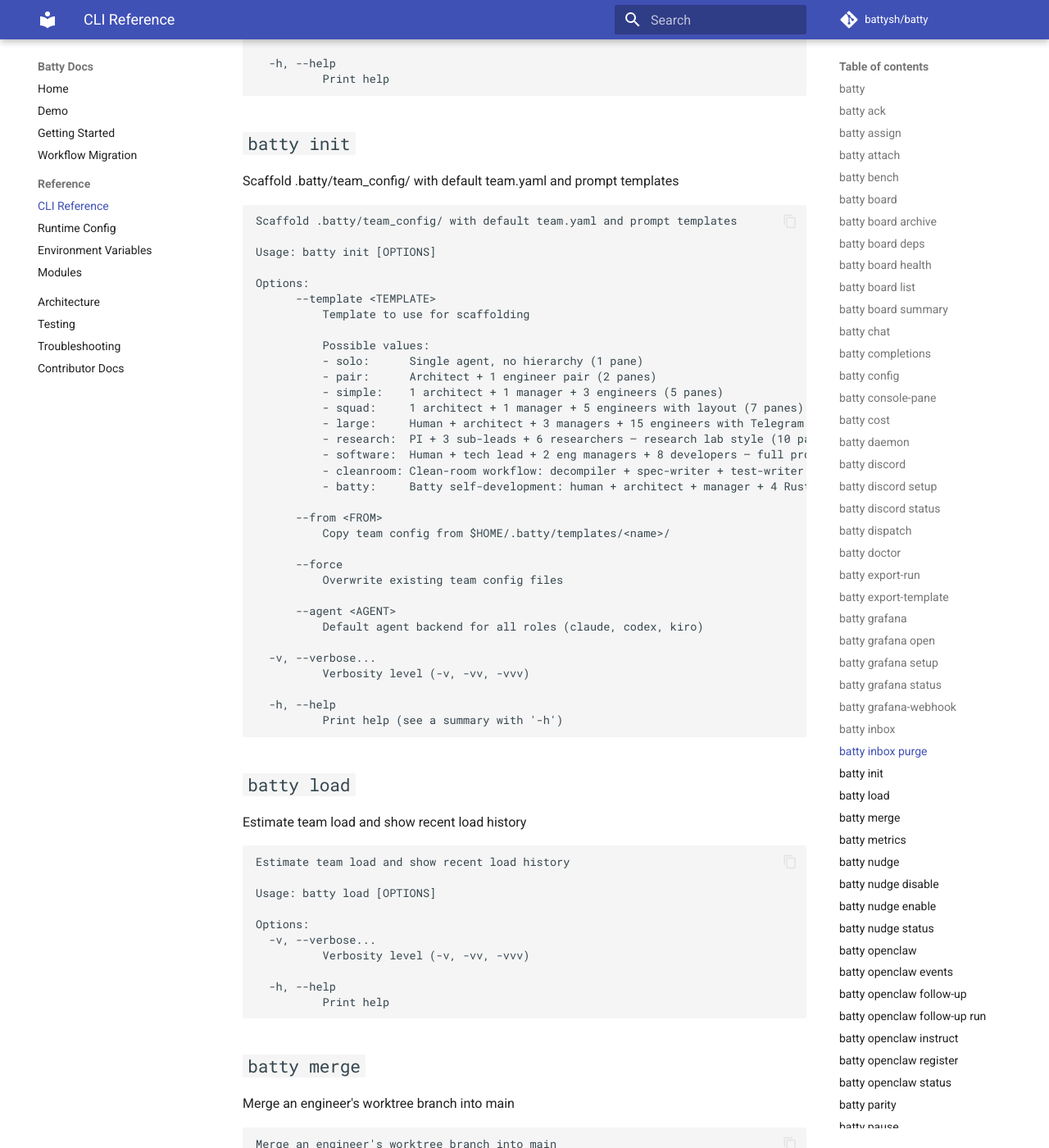
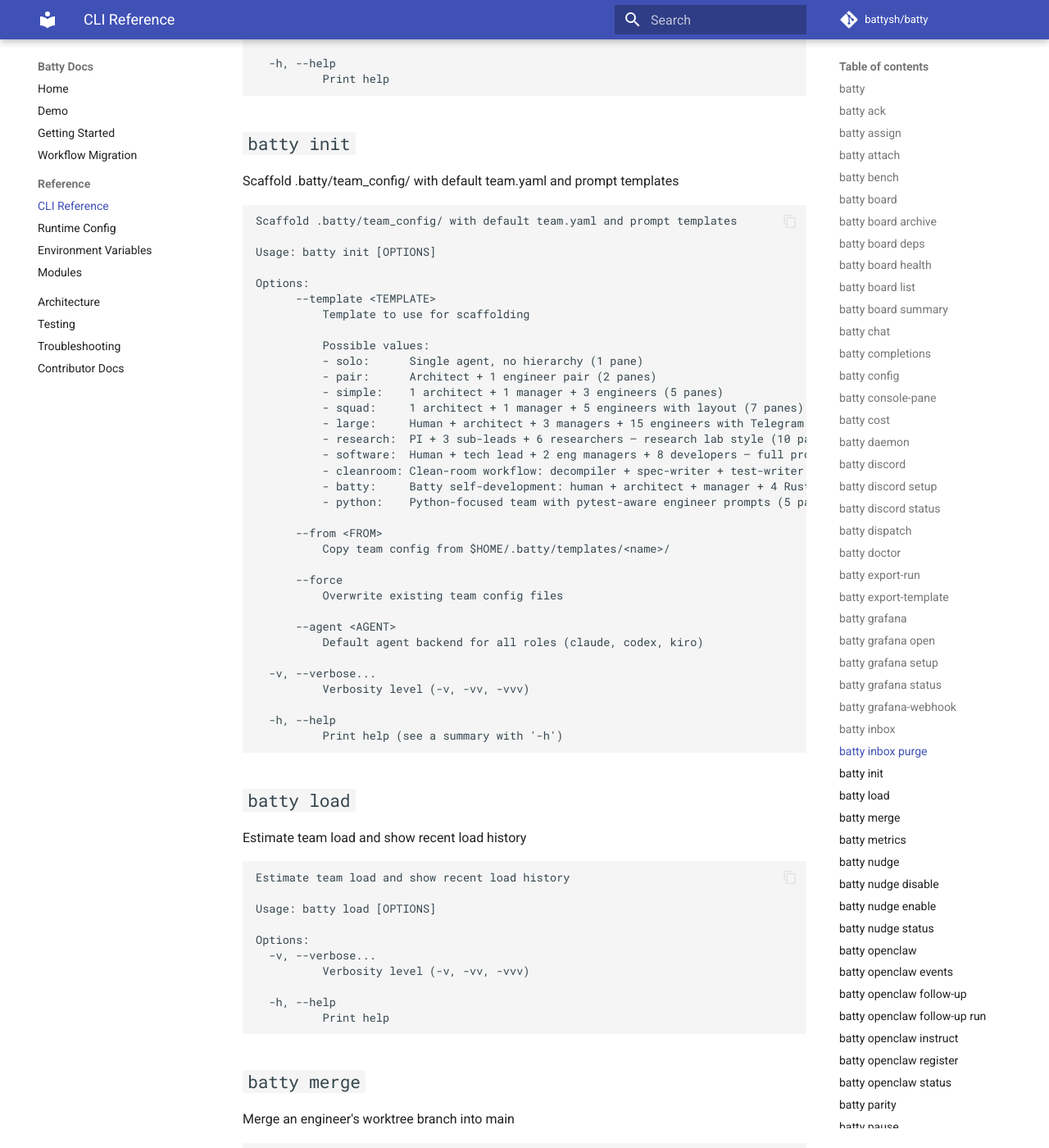
Before and after one commit to battysh/batty, an MkDocs documentation site: the page built from docs/reference/cli.md, in a window 1280 px wide and 1400 px high, scrolled down 14784 px. Shown: the whole window at 82% size. Built offline with MkDocs 1.6.1 and Material for MkDocs 9.7.7, drawn with Linux system fonts in a browser that asks for light colours; comment, search, counter and statistics services are not loaded; part of the change alters nothing that is shown; some of the changed text lies outside the part shown.

Commit message:
docs: regenerate cli reference for v0.11.17
Picks up the new `--quiet` flag on `batty start` (#10) and the
`python` option for `batty init --template` (#8). CI Docs Quality
caught that `scripts/generate-docs.sh` hadn't been re-run after the
v0.11.17 batch.

```diff
--- a/docs/reference/cli.md
+++ b/docs/reference/cli.md
@@ -766,6 +766,7 @@ Options:
           - software:  Human + tech lead + 2 eng managers + 8 developers — full product team (11 panes)
           - cleanroom: Clean-room workflow: decompiler + spec-writer + test-writer + implementer (4 panes)
           - batty:     Batty self-development: human + architect + manager + 4 Rust engineers (6 panes)
+          - python:    Python-focused team with pytest-aware engineer prompts (5 panes)
 
       --from <FROM>
           Copy team config from $HOME/.batty/templates/<name>/
@@ -1938,6 +1939,9 @@ Options:
       --attach
           Auto-attach to the tmux session after startup
 
+  -q, --quiet
+          Suppress informational output (errors still print)
+
   -v, --verbose...
           Verbosity level (-v, -vv, -vvv)
 
```
